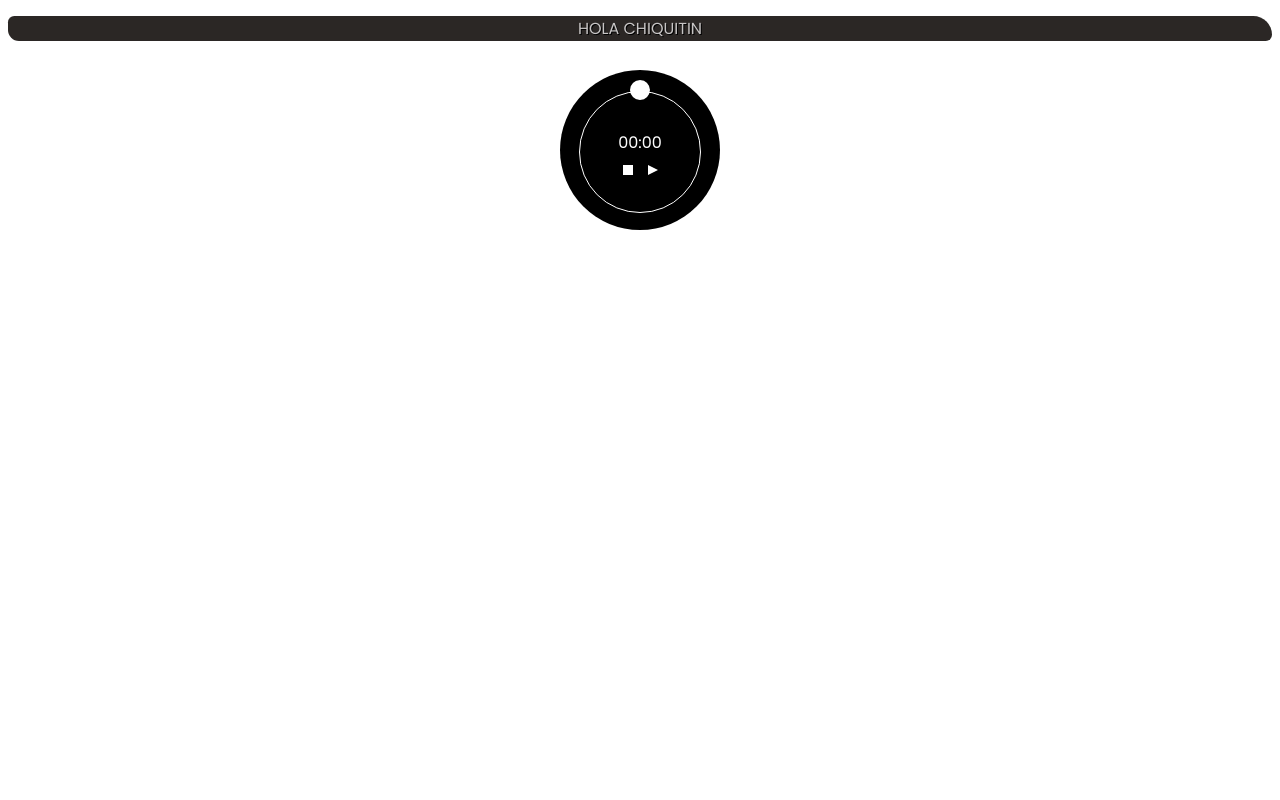
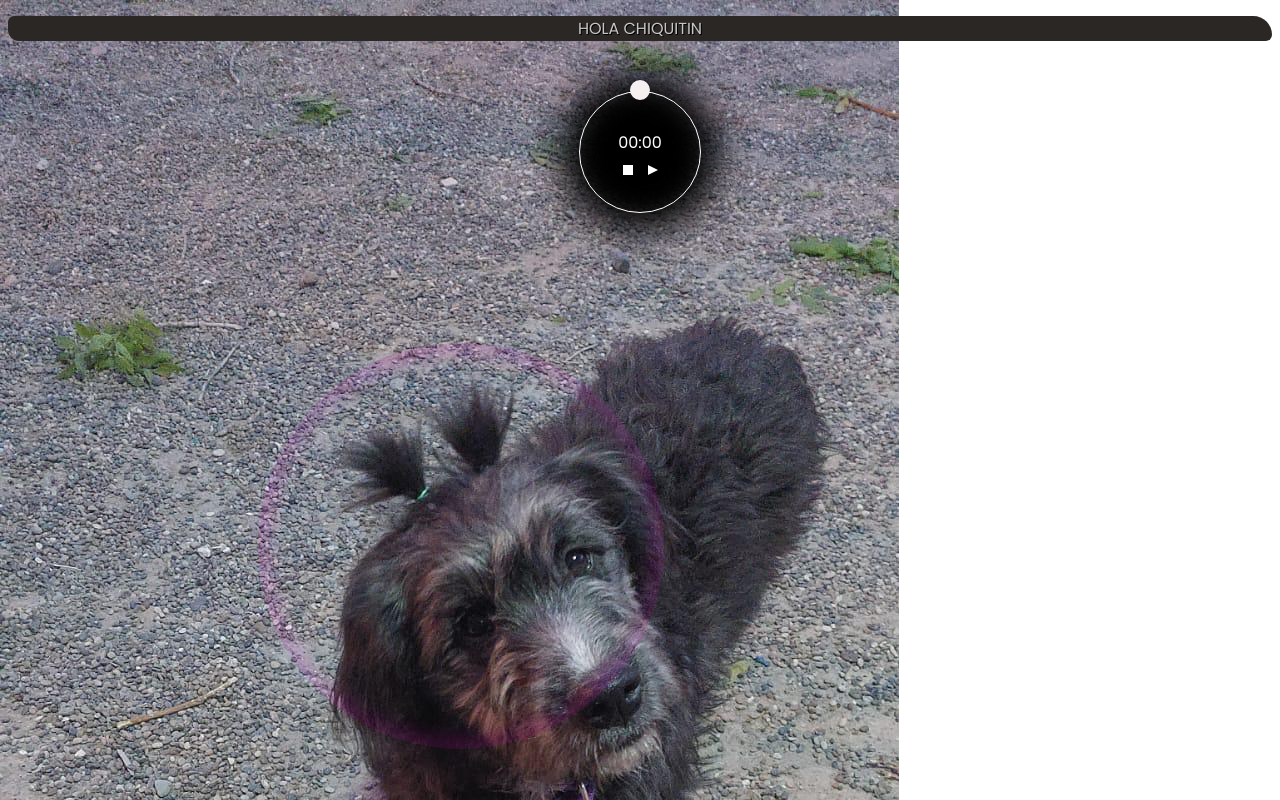
Before and after one commit to jesus1942/Jesus1942.github.io-cronometro, a plain HTML site: page index.html in a window 1280 px wide. Shown: the top 800 px of the page. Drawn offline with Linux system fonts and the light colour scheme.

Commit message:
le agregué la foto de nina :)

```diff
--- a/index.html
+++ b/index.html
@@ -23,5 +23,10 @@
         </div>
         <div id="seconds-sphere" class="seconds-sphere"></div>
     </main>
+    <div class="image-container">
+        <img src="./nina.jpeg" alt="" >
+        <div class="otro-circulo"></div>
+    </div>
+
 </body>
 </html>
--- a/styles.css
+++ b/styles.css
@@ -1,22 +1,48 @@
 *{
     justify-content: center;
     align-items: center;
+
 }
 
 #header {
     border-radius: 40px 120px 40px 70px;
     background-color: rgb(43, 39, 37);
     color: rgb(199, 197, 197);
+
     text-align: center;
     text-transform: uppercase;
     text-shadow: black 1px 1px 0px;
+    box-sizing: border-box;
 }
 
 
 main {
     font-family: 'Poppins',sans-serif;
     position: relative;
+}
 
+
+img{
+    position: absolute;
+    top: 0;
+    left: 0;
+    max-width: 100%;
+    height: auto;
+    filter:none;
+    z-index: -2;
+}
+
+.otro-circulo{
+    position: albolute;
+    border: solid 3px rgb(230, 6, 200);
+    background-color: transparent;
+    clip-path: circle(50% at center); /* Crea una máscara de recorte circular */
+    width: 400px;
+    height: 400px;
+    border-radius: 50%;
+    margin-left: 250px !important;
+    margin-top: 130px;
+    filter: blur(10px);
 }
 
 .circle{
@@ -33,7 +59,9 @@ main {
 }
 
 .circle::before{
-    margin: 35px auto;
+    background-color: rgba(0, 0, 0, 0.5);
+    filter: blur(18px);
+    margin: 38px auto;
     content: '';
     border-radius: 50%;
     z-index: -1;
@@ -46,11 +74,12 @@ main {
 }
 
 .seconds-sphere{
+
     margin: 35px auto;
     width: 20px;
     height: 20px;
     border-radius: 50%;
-    background-color: #fff;
+    background-color: rgb(245, 239, 239);
     position: absolute;
     left: calc(50% - 10px);
     top: calc(50% - 10px);
```
Also changed, not shown: nina.jpeg (added).
